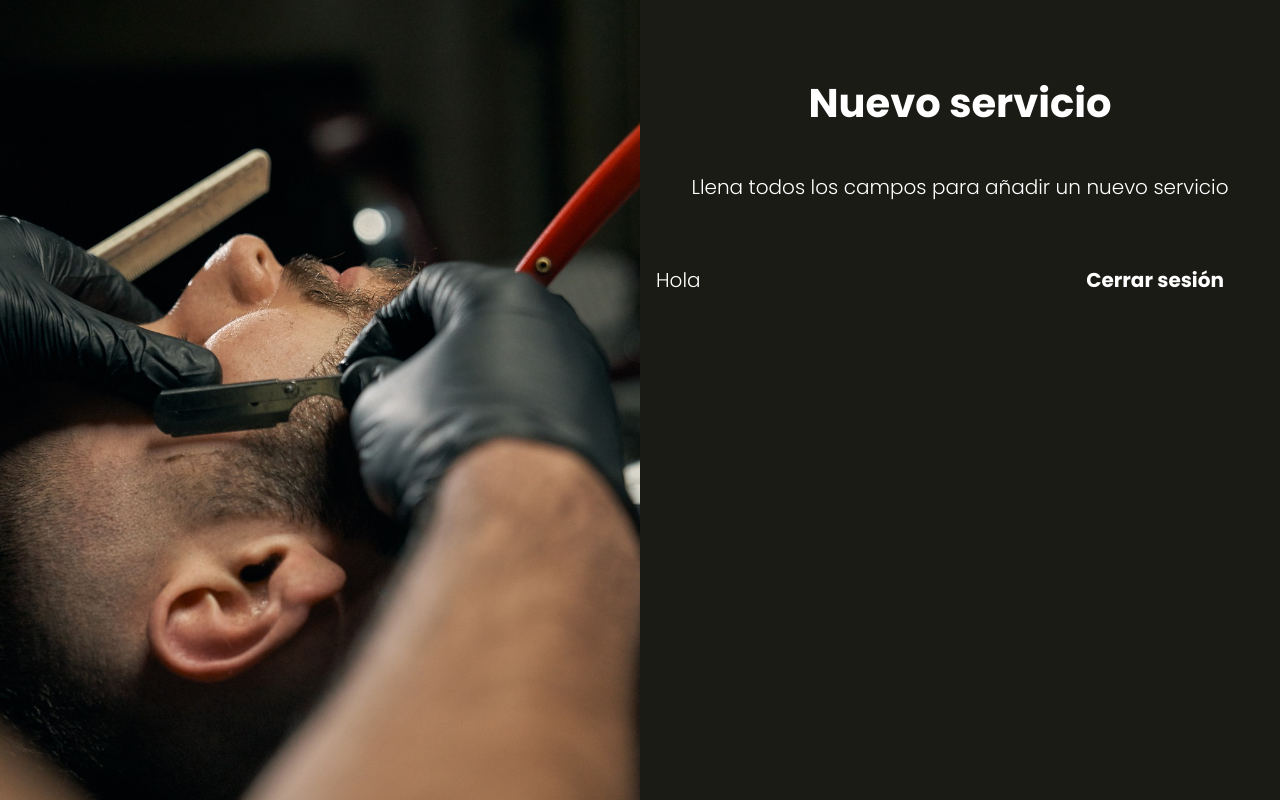
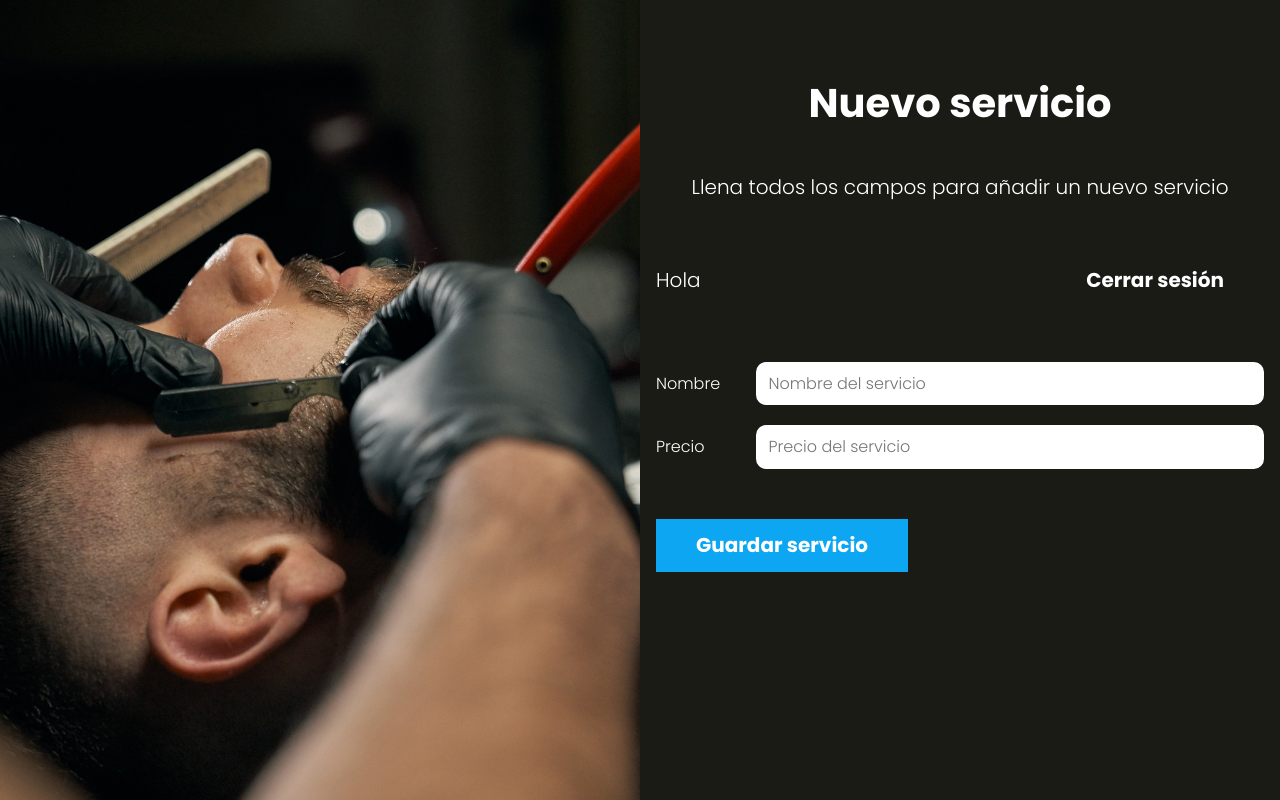
Before and after one commit to AlanMartinezDev/AppSalon, a PHP site: the page made by views/servicios/crear.php in a window 1280 px wide. Run offline with PHP 8.4, Linux system fonts and the light colour scheme; the template is opened without the code that fills it, so the values that code supplies are empty.

Commit message:
Crear el formulario

```diff
--- a/views/servicios/crear.php
+++ b/views/servicios/crear.php
@@ -4,3 +4,8 @@
 <?php
 include_once __DIR__ . '/../templates/barra.php';
 ?>
+
+<form action="/servicios/crear" method="POST" class="formulario">
+    <?php include_once __DIR__ . '/formulario.php'; ?>
+    <input type="submit" value="Guardar servicio" class="boton">
+</form>
--- a/views/servicios/formulario.php
+++ b/views/servicios/formulario.php
@@ -0,0 +1,9 @@
+<div class="campo">
+    <label for="nombre">Nombre</label>
+    <input type="text" name="nombre" id="nombre" placeholder="Nombre del servicio">
+</div>
+
+<div class="campo">
+    <label for="precio">Precio</label>
+    <input type="number" name="precio" id="precio" placeholder="Precio del servicio">
+</div>
```
